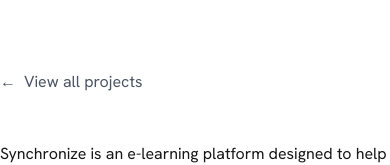
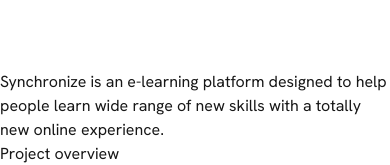
Before and after one commit to rabarijoy/portfolio, a Next.js app: page /en/project in a window 390 px wide. Shown: the part 142-307 px from the top of the page. Built offline with nearby package versions, Linux system fonts and the light colour scheme; no server answers.

Commit message:
fix: remove back button and fix mobile gallery image display
- Remove back button (← Voir tous les projets) from project page
- Fix mobile responsive: large image now displays with same aspect-ratio as other images
- Ensure consistent image display across all screen sizes

```diff
--- a/app/[locale]/project/page.tsx
+++ b/app/[locale]/project/page.tsx
@@ -17,16 +17,6 @@ export default async function ProjectPage({ params }: ProjectPageProps) {
       <Header projectTitle={projectTitle} />
       <div className="min-h-screen pt-24 pb-16">
       <div className="project-page-container">
-        {/* Back Button */}
-        <Link
-          href={`/${locale}#projects`}
-          className="inline-flex items-center gap-2 mb-12 text-gray-600 hover:text-gray-900 transition-colors"
-          style={{ fontFamily: "'Hanken Grotesk', Arial, sans-serif" }}
-        >
-          <span>←</span>
-          <span>{t('portfolio.view_all') || 'Retour aux projets'}</span>
-        </Link>
-
         {/* Header Section */}
         <div className="project-header">
           <div className="project-header-left">
--- a/app/components.css
+++ b/app/components.css
@@ -2551,6 +2551,7 @@
 @media (max-width: 767px) {
   .project-gallery-item.large {
     grid-row: span 1;
+    aspect-ratio: 1;
   }
 }
 
```
